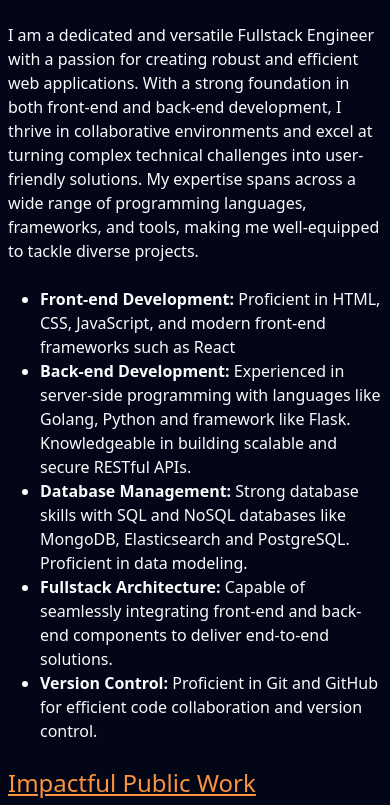
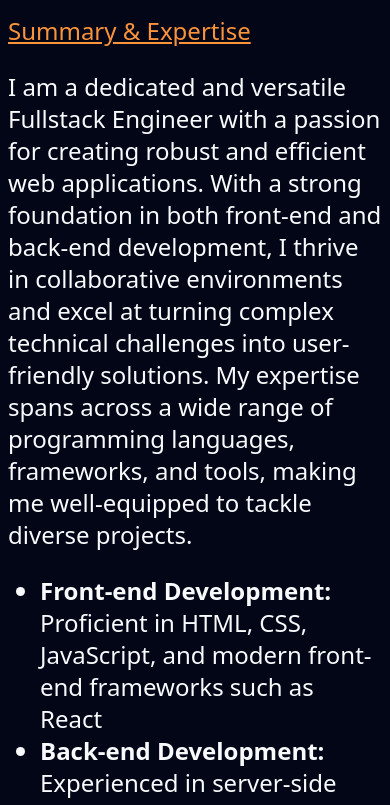
Before and after one commit to anujaagarwal/100xResume, a plain HTML site: page index.html in a window 390 px wide. Shown: the part 198-1003 px from the top of the page. Drawn offline with nearby package versions, Linux system fonts and the light colour scheme.

Commit message:
Responsive design

```diff
--- a/index.html
+++ b/index.html
@@ -3,11 +3,12 @@
 
 <head>
   <title>Anuja's Resume</title>
+  <meta name="viewport" content="width=device-width, initial-scale=1">
   <!-- <link href="style.css" rel="stylesheet" type="text/css" /> -->
   <script src="https://cdn.tailwindcss.com"></script>
 </head>
 
-<body class="bg-slate-950 px-2 py-6 max-w-3xl m-auto">
+<body class="bg-slate-950 px-2 py-6 max-w-3xl m-auto text-2xl md:text-base">
   <header class="header">
     <h1 class="text-3xl text-orange-400 pb-6">Anuja Agarwal</h1>
     <nav class="text-blue-500 pb-2 underline">
```
